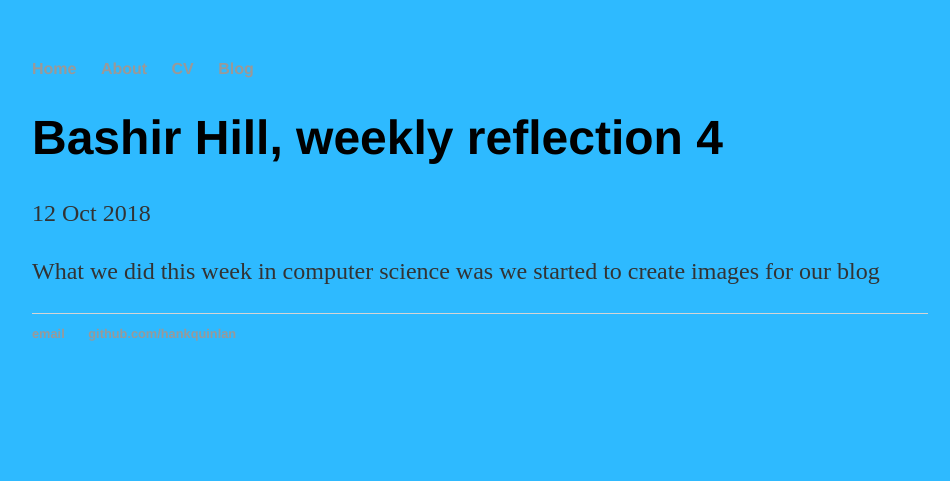
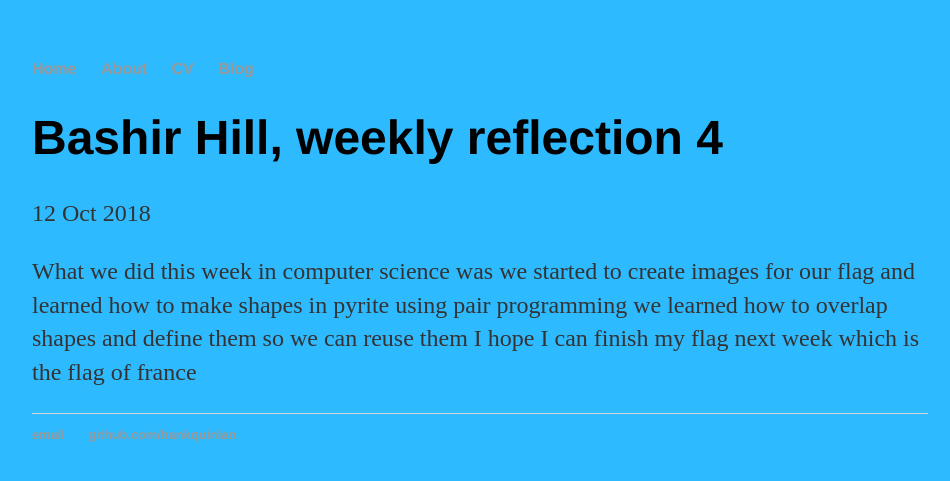
Before and after one commit to Bashirh5698/Bashirh5698.github.io, a Jekyll site: the page built from _posts/2018-10-12-Bashir-hill-Weekly-Reflection-4.md, in a window 1280 px wide. Shown: the top 481 px of the page, without its empty margins (160-1110 px from the left). Built offline with Jekyll 4.4.1, drawn with Linux system fonts in a browser that asks for light colours.

Commit message:
Update 2018-10-12-Bashir-hill-Weekly-Reflection-4.md

```diff
--- a/_posts/2018-10-12-Bashir-hill-Weekly-Reflection-4.md
+++ b/_posts/2018-10-12-Bashir-hill-Weekly-Reflection-4.md
@@ -4,4 +4,4 @@ title: Bashir Hill, weekly reflection 4
 date: 2018-10-12
 ---
 
-What we did this week in computer science was we started to create images for our blog
+What we did this week in computer science was we started to create images for our flag and learned how to make shapes in pyrite using pair programming we learned how to overlap shapes and define them so we can reuse them I hope I can finish my flag next week which is the flag of france
```
